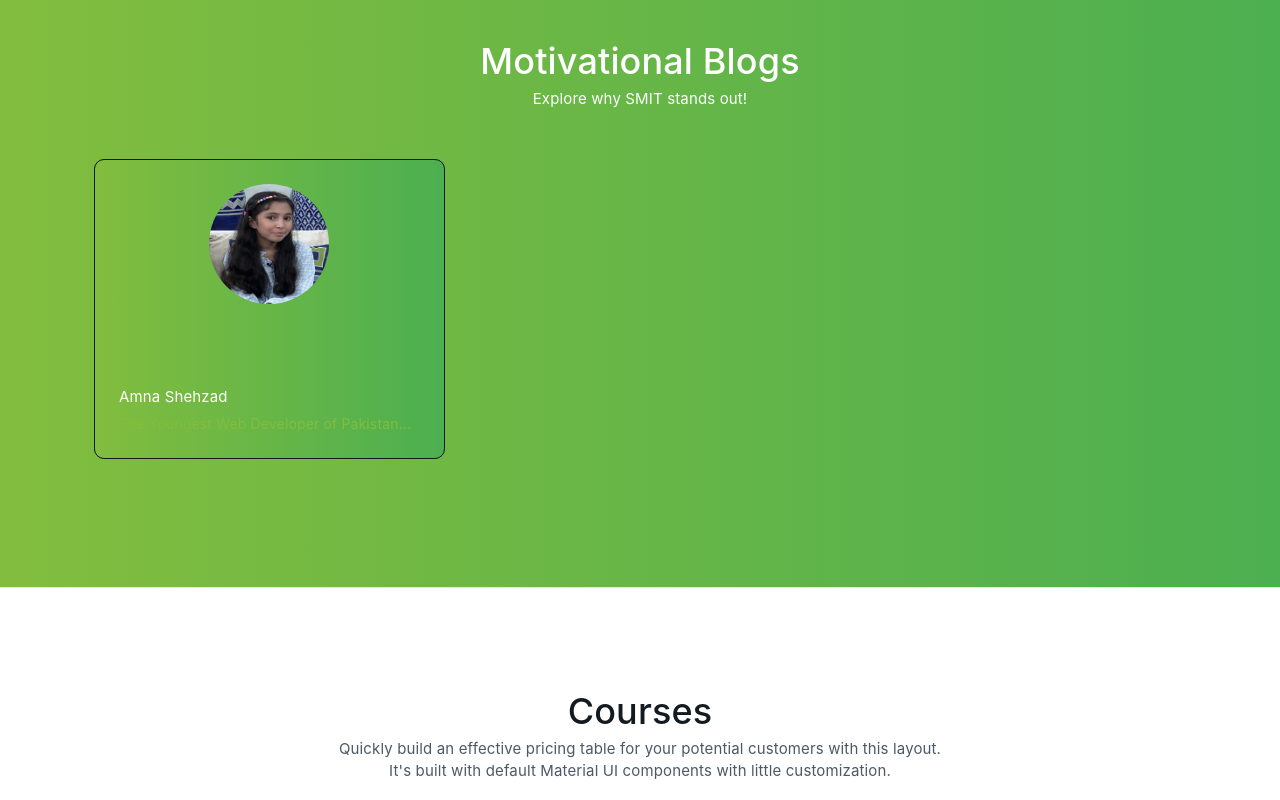
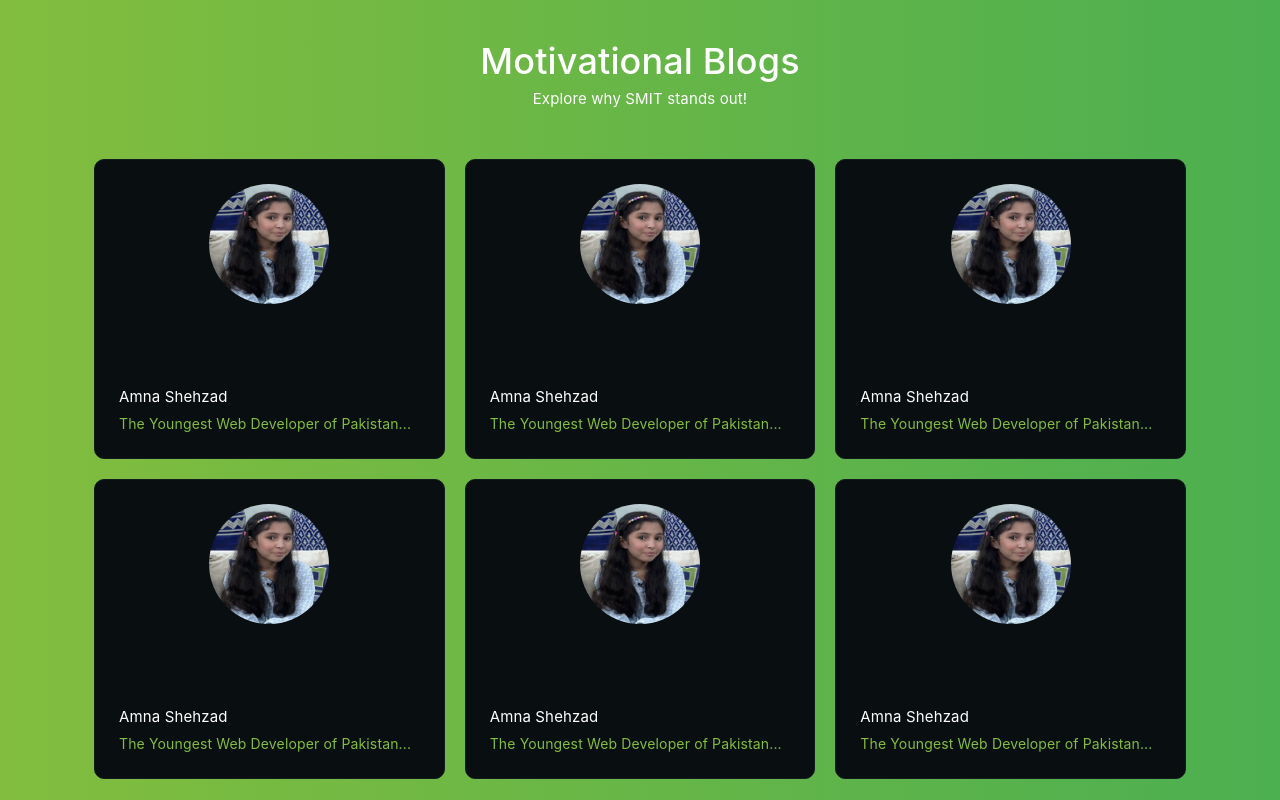
Before and after one commit to sabahunzalah/Student-Portal, a React (Create React App) app: page / in a window 1280 px wide. Shown: the part 3260-4060 px from the top of the page. Built offline with nearby package versions, Linux system fonts and the light colour scheme.

Commit message:
add pictures

```diff
--- a/src/LandingPage/components/Highlights.js
+++ b/src/LandingPage/components/Highlights.js
@@ -13,235 +13,6 @@
 // import ThumbUpAltRoundedIcon from "@mui/icons-material/ThumbUpAltRounded";
 // import Amna_image from "../../assets/images/amna1.png";
 
-// const items = [
-//   {
-//     icon: (
-//       <img
-//         src={Amna_image}
-//         alt="Amna Shehzad"
-//         style={{ width: "120px", height: "120px", borderRadius: "50%" }}
-//       />
-//     ),
-//     title: "Amna Shehzad",
-//     description:
-//       "The Youngest Web Developer of Pakistan. She has been Granted an Internship position by the University of Karachi",
-//   },
-//   {
-//     icon: <img />,
-//     title: "Alan Kay",
-//     description: "The best way to predict the future is to invent it",
-//   },
-//   {
-//     icon: <ConstructionRoundedIcon />,
-//     title: "Bill Gates",
-//     description: "Software is a great combination between artistry and engineering.",
-//   },
-//   {
-//     icon: <ThumbUpAltRoundedIcon />,
-//     title: "Zig Ziglar",
-//     description: "You don't have to be great to start, but you have to start to be great.",
-//   },
-
-//   {
-//     icon: <SupportAgentRoundedIcon />,
-//     title: "Reliable support",
-//     description:
-//       "Count on our responsive customer support, offering assistance that goes beyond the purchase.",
-//   },
-//   {
-//     icon: <QueryStatsRoundedIcon />,
-//     title: "Precision in every detail",
-//     description:
-//       "Enjoy a meticulously crafted product where small touches make a significant impact on your overall experience.",
-//   },
-// ];
-
-// export default function Highlights() {
-//   return (
-//     <Box
-//       id="highlights"
-//       sx={{
-//         pt: { xs: 4, sm: 12 },
-//         pb: { xs: 8, sm: 16 },
-//         color: "white",
-//         bgcolor: "#82bd3e",
-//       }}
-//     >
-//       <Container
-//         sx={{
-//           position: "relative",
-//           display: "flex",
-//           flexDirection: "column",
-//           alignItems: "center",
-//           gap: { xs: 3, sm: 6 },
-//         }}
-//       >
-//         <Box
-//           sx={{
-//             width: { sm: "100%", md: "60%" },
-//             textAlign: { sm: "left", md: "center" },
-//           }}
-//         >
-//           <Typography component="h1" variant="h4">
-//             Motivational Blogs
-//           </Typography>
-//           <Typography variant="body1" sx={{ color: "black.400" }}>
-//             Explore why SMIT stands out!
-//           </Typography>
-//         </Box>
-//         <Grid container spacing={2.5}>
-//           {items.map((item, index) => (
-//             <Grid item xs={12} sm={6} md={4} key={index}>
-//               <Stack
-//                 direction="column"
-//                 color="inherit"
-//                 component={Card}
-//                 spacing={1}
-//                 useFlexGap
-//                 sx={{
-//                   p: 3,
-//                   height: "100%",
-//                   border: "1px solid",
-//                   borderColor: "grey.800",
-//                   background: "transparent",
-//                   backgroundColor: "grey.900",
-//                 }}
-//               >
-//                 <Box sx={{ opacity: "100%" }}>{item.icon}</Box>
-//                 <div>
-//                   <Typography fontWeight="larger" gutterBottom>
-//                     {item.title}
-//                   </Typography>
-//                   <Typography variant="body2" sx={{ color: "#82BD3E" }}>
-//                     {item.description}
-//                   </Typography>
-//                 </div>
-//               </Stack>
-//             </Grid>
-//           ))}
-//         </Grid>
-//       </Container>
-//     </Box>
-//   );
-// }
-
-// import * as React from "react";
-// import Box from "@mui/material/Box";
-// import Card from "@mui/material/Card";
-// import Container from "@mui/material/Container";
-// import Grid from "@mui/material/Grid";
-// import Stack from "@mui/material/Stack";
-// import Typography from "@mui/material/Typography";
-// import Amna_image from "../../assets/images/amna1.png";
-// import "./Highlights.css"; // Assuming you have a CSS file for the flip effect
-
-// const items = [
-//   {
-//     icon: Amna_image,
-//     title: "Amna Shehzad",
-//     description: "The Youngest Web Developer of Pakistan...",
-//     videoUrl: "https://www.youtube.com/embed/-VIVJzVtiq8", // YouTube embed URL
-//   },
-//   // Other items...
-// ];
-
-// export default function Highlights() {
-//   const [flippedIndex, setFlippedIndex] = React.useState(null);
-
-//   return (
-//     <Box
-//       id="highlights"
-//       sx={{
-//         pt: { xs: 4, sm: 12 },
-//         pb: { xs: 8, sm: 16 },
-//         color: "white",
-//         bgcolor: "#82bd3e",
-//       }}
-//     >
-//       <Container
-//         sx={{
-//           position: "relative",
-//           display: "flex",
-//           flexDirection: "column",
-//           alignItems: "center",
-//           gap: { xs: 3, sm: 6 },
-//         }}
-//       >
-//         <Box
-//           sx={{
-//             width: { sm: "100%", md: "60%" },
-//             textAlign: { sm: "left", md: "center" },
-//           }}
-//         >
-//           <Typography component="h1" variant="h4">
-//             Motivational Blogs
-//           </Typography>
-//           <Typography variant="body1" sx={{ color: "black.400" }}>
-//             Explore why SMIT stands out!
-//           </Typography>
-//         </Box>
-//         <Grid container spacing={2.5}>
-//           {items.map((item, index) => (
-//             <Grid item xs={12} sm={6} md={4} key={index}>
-//               <Stack
-//                 direction="column"
-//                 color="inherit"
-//                 component={Card}
-//                 spacing={1}
-//                 useFlexGap
-//                 sx={{
-//                   p: 3,
-//                   height: "100%",
-//                   border: "1px solid",
-//                   borderColor: "grey.800",
-//                   background: "transparent",
-//                   backgroundColor: "grey.900",
-//                   perspective: "1000px",
-//                 }}
-//               >
-//                 <Box
-//                   className={`flip-card ${flippedIndex === index ? "flipped" : ""}`}
-//                   onClick={() => setFlippedIndex(flippedIndex === index ? null : index)}
-//                   sx={{ cursor: "pointer", opacity: "100%" }}
-//                 >
-//                   <Box className="flip-card-inner">
-//                     <Box className="flip-card-front">
-//                       <img
-//                         src={item.icon}
-//                         alt={item.title}
-//                         style={{ width: "120px", height: "120px", borderRadius: "50%" }}
-//                       />
-//                     </Box>
-//                     <Box className="flip-card-back">
-//                       {flippedIndex === index && (
-//                         <iframe
-//                           width="120"
-//                           height="120"
-//                           src={`${item.videoUrl}?autoplay=1`}
-//                           frameBorder="0"
-//                           allow="accelerometer; autoplay; clipboard-write; encrypted-media; gyroscope; picture-in-picture"
-//                           allowFullScreen
-//                         ></iframe>
-//                       )}
-//                     </Box>
-//                   </Box>
-//                 </Box>
-//                 <div>
-//                   <Typography fontWeight="larger" gutterBottom>
-//                     {item.title}
-//                   </Typography>
-//                   <Typography variant="body2" sx={{ color: "#82BD3E" }}>
-//                     {item.description}
-//                   </Typography>
-//                 </div>
-//               </Stack>
-//             </Grid>
-//           ))}
-//         </Grid>
-//       </Container>
-//     </Box>
-//   );
-// }
 
 import * as React from "react";
 import Box from "@mui/material/Box";
@@ -260,6 +31,37 @@ const items = [
     description: "The Youngest Web Developer of Pakistan...",
     videoUrl: "https://www.youtube.com/embed/-VIVJzVtiq8", // YouTube embed URL
   },
+  {
+    icon: Amna_image,
+    title: "Amna Shehzad",
+    description: "The Youngest Web Developer of Pakistan...",
+    videoUrl: "https://www.youtube.com/embed/-VIVJzVtiq8", // YouTube embed URL
+  },
+  {
+    icon: Amna_image,
+    title: "Amna Shehzad",
+    description: "The Youngest Web Developer of Pakistan...",
+    videoUrl: "https://www.youtube.com/embed/-VIVJzVtiq8", // YouTube embed URL
+  },
+  {
+    icon: Amna_image,
+    title: "Amna Shehzad",
+    description: "The Youngest Web Developer of Pakistan...",
+    videoUrl: "https://www.youtube.com/embed/-VIVJzVtiq8", // YouTube embed URL
+  },
+  {
+    icon: Amna_image,
+    title: "Amna Shehzad",
+    description: "The Youngest Web Developer of Pakistan...",
+    videoUrl: "https://www.youtube.com/embed/-VIVJzVtiq8", // YouTube embed URL
+  },
+  {
+    icon: Amna_image,
+    title: "Amna Shehzad",
+    description: "The Youngest Web Developer of Pakistan...",
+    videoUrl: "https://www.youtube.com/embed/-VIVJzVtiq8", // YouTube embed URL
+  },
+
   // Other items...
 ];
 
@@ -316,7 +118,7 @@ export default function Highlights() {
                   background: "transparent",
                   backgroundColor: "grey.900",
                   perspective: "1000px",
-                  backgroundImage: "linear-gradient(to right, #82bd3e, #4caf50)"
+                  // backgroundImage: "linear-gradient(to right, #82bd3e, #4caf50)",
                 }}
               >
                 <Box
```
